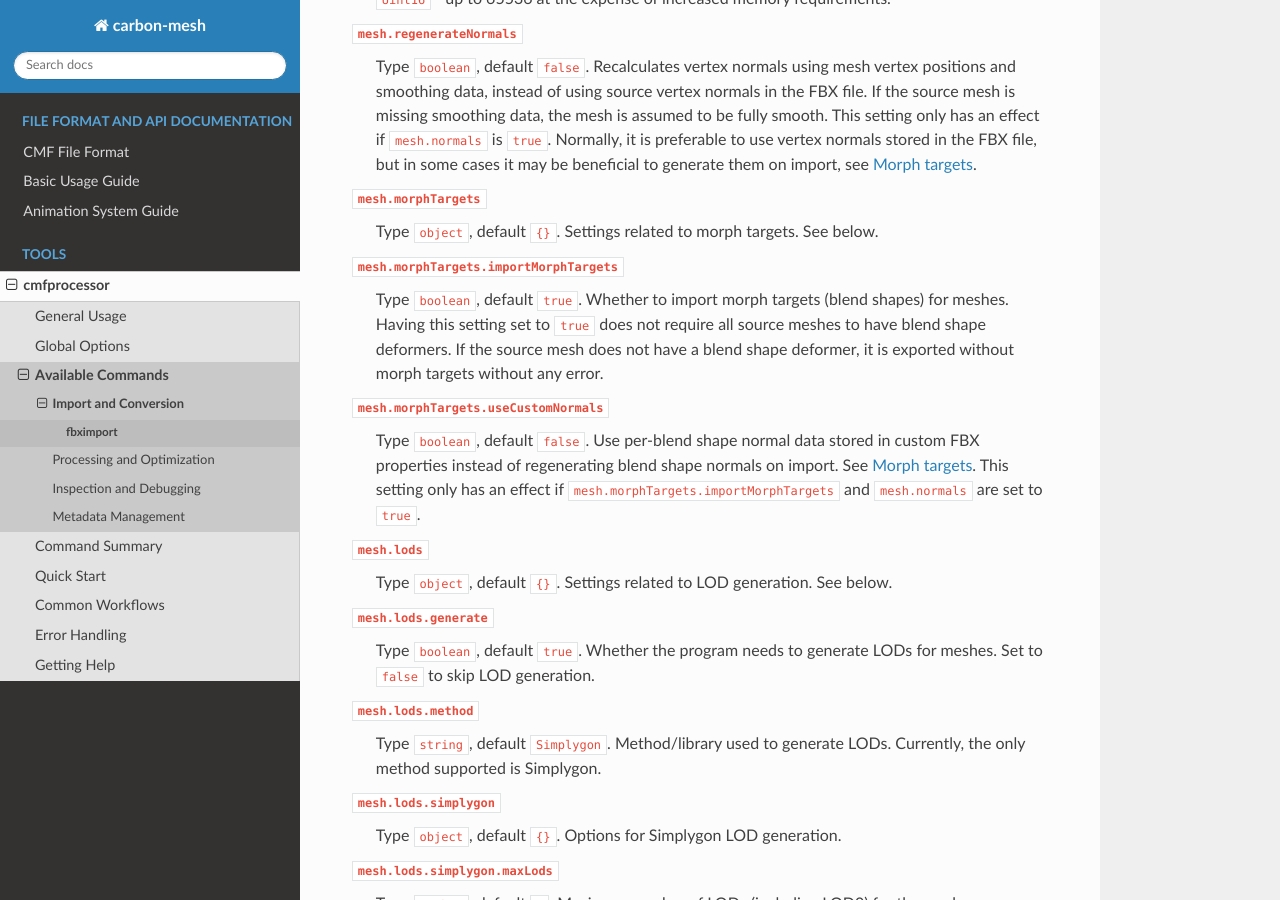
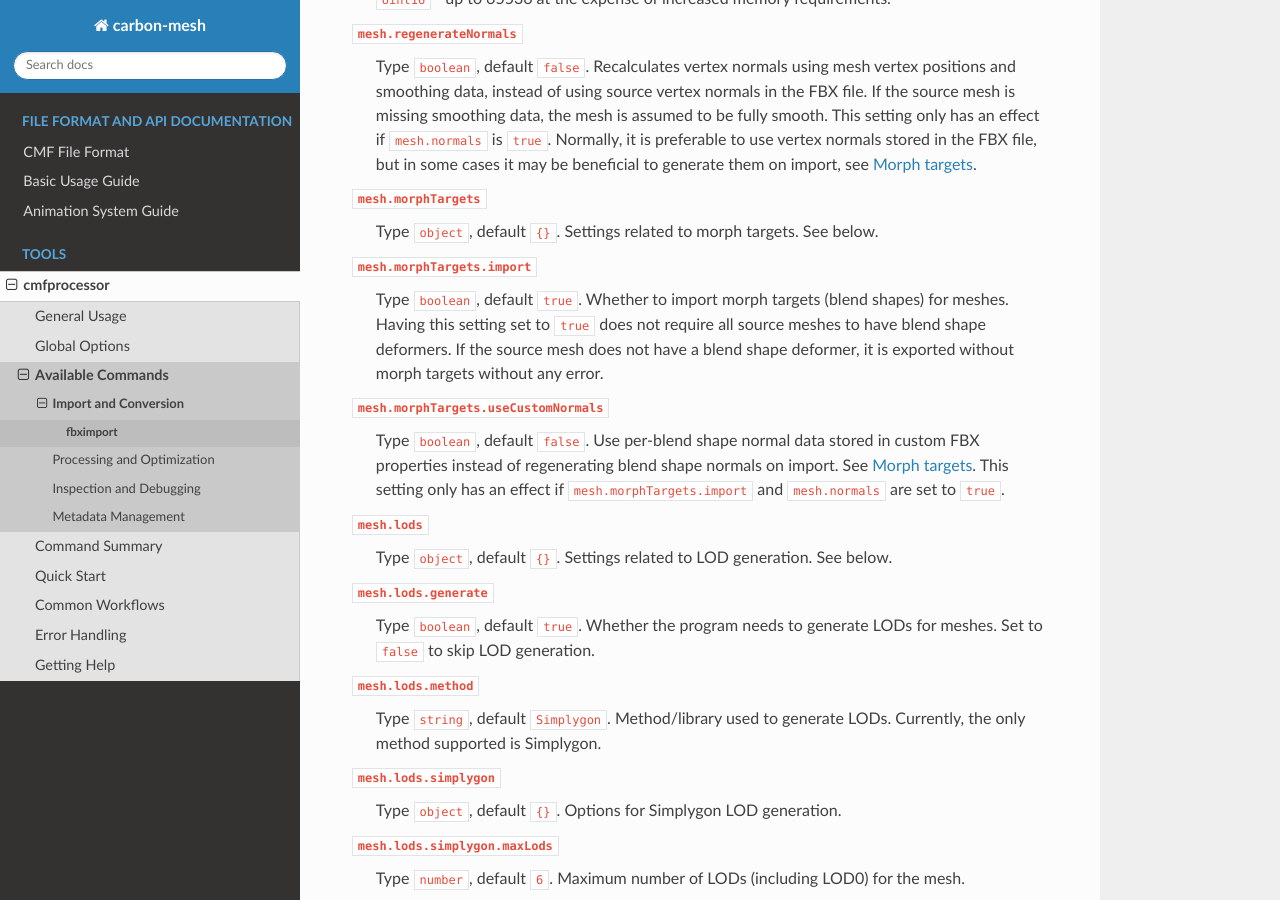
Before and after one commit to carbonengine/mesh, a Sphinx documentation site: the page built from doc/source/cmfprocessor/fbximport.rst, in a window 1280 px wide and 900 px high, scrolled down 3408 px. Built offline with Sphinx 7.4.7 and the Read the Docs theme 3.1.0, drawn with Linux system fonts in a browser that asks for light colours.

Commit message:
Fix config key name in fbximport.rst (#76)

```diff
--- a/doc/source/cmfprocessor/fbximport.rst
+++ b/doc/source/cmfprocessor/fbximport.rst
@@ -116,13 +116,13 @@ Mesh settings
 ``mesh.morphTargets``
   Type ``object``, default ``{}``. Settings related to morph targets. See below.
 
-``mesh.morphTargets.importMorphTargets``
+``mesh.morphTargets.import``
   Type ``boolean``, default ``true``. Whether to import morph targets (blend shapes) for meshes. Having this setting set to ``true`` does not require all source meshes to have blend shape deformers. If the source mesh does not
   have a blend shape deformer, it is exported without morph targets without any error.
 
 ``mesh.morphTargets.useCustomNormals``
   Type ``boolean``, default ``false``. Use per-blend shape normal data stored in custom FBX properties instead of regenerating blend shape normals on import. See `Morph targets`_. This setting only has an effect if
-  ``mesh.morphTargets.importMorphTargets`` and ``mesh.normals`` are set to ``true``.
+  ``mesh.morphTargets.import`` and ``mesh.normals`` are set to ``true``.
 
 ``mesh.lods``
   Type ``object``, default ``{}``. Settings related to LOD generation. See below.
```
